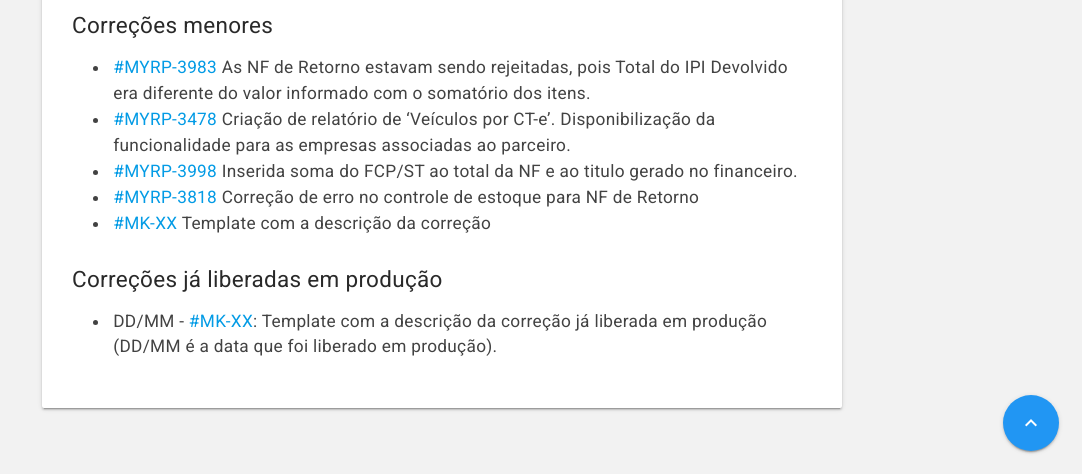
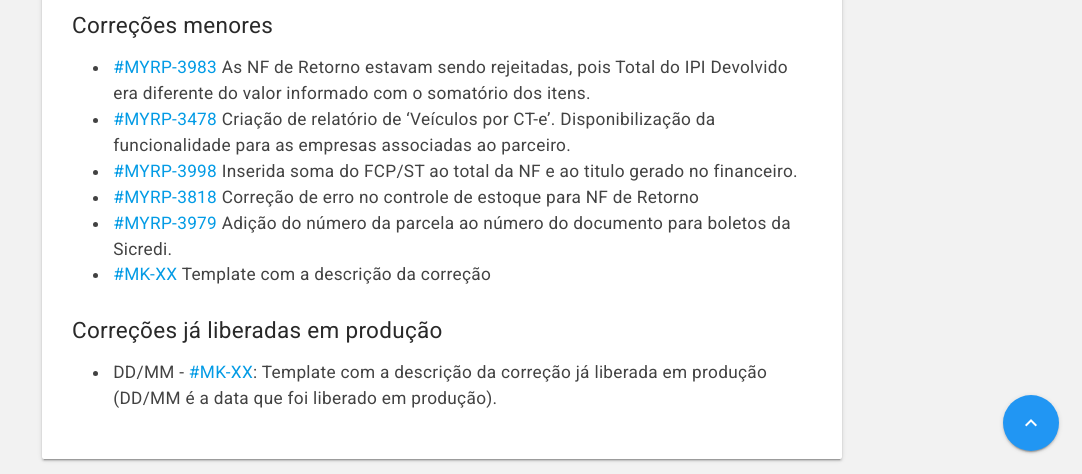
Before and after one commit to myrp-maicon/changelog-myrp, a Jekyll site: the page built from docs/myrp/19.04.01.md, in a window 1280 px wide and 900 px high, scrolled down 898 px, cut to the strip 426-900 px from the top of the window. Shown: the whole strip, without its empty margins (198-1280 px from the left). Built offline with Jekyll 4.4.1, drawn with Linux system fonts in a browser that asks for light colours; nearby versions of some CDN libraries; our own code applies the rules of GitHub Pages for plain Markdown files; the repository's description, which GitHub fills in, is left out.

Commit message:
MYRP-3979 - Adição do número da parcela ao número do documento para boletos da Sicredi.
MYRP-3979 - Adição do número da parcela ao número do documento para boletos da Sicredi.

```diff
--- a/docs/myrp/19.04.01.md
+++ b/docs/myrp/19.04.01.md
@@ -26,6 +26,7 @@ As alterações estarão disponíveis no ambiente demo.myrp.com.br (212) na sema
 * [#MYRP-3478](https://devmyrp.atlassian.net/browse/MYRP-3478) Criação de relatório de 'Veículos por CT-e'. Disponibilização da funcionalidade para as empresas associadas ao parceiro.
 * [#MYRP-3998](https://devmyrp.atlassian.net/browse/MYRP-3998) Inserida soma do FCP/ST ao total da NF e ao titulo gerado no financeiro.
 * [#MYRP-3818](https://devmyrp.atlassian.net/browse/MYRP-3818) Correção de erro no controle de estoque para NF de Retorno
+* [#MYRP-3979](https://devmyrp.atlassian.net/browse/MYRP-3979) Adição do número da parcela ao número do documento para boletos da Sicredi.
 * [#MK-XX](https://devmyrp.atlassian.net/browse/MK-XX) Template com a descrição da correção
 
 ## Correções já liberadas em produção
```
